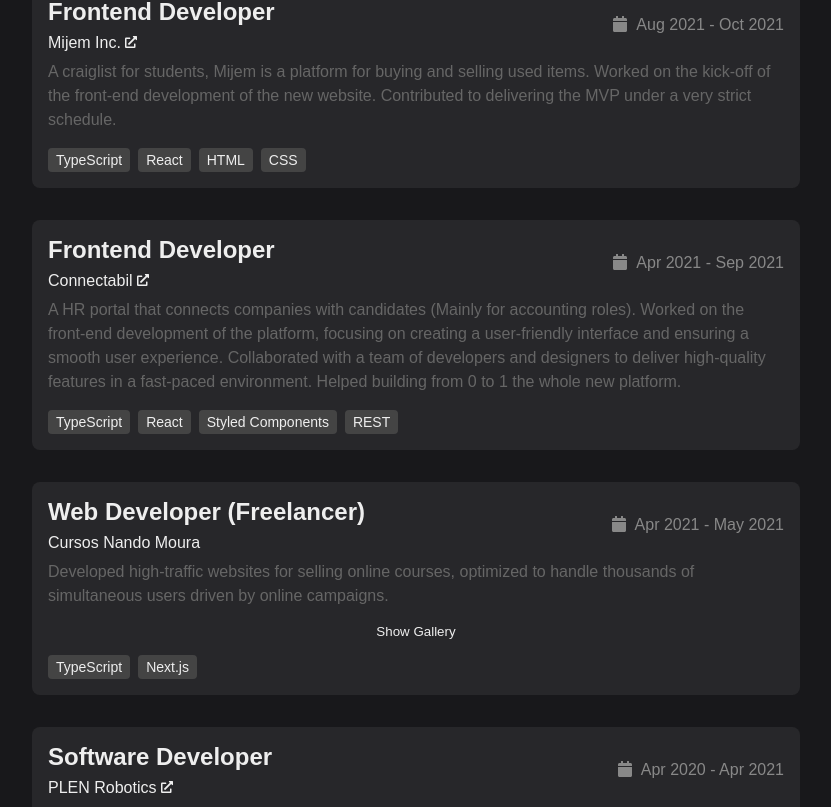
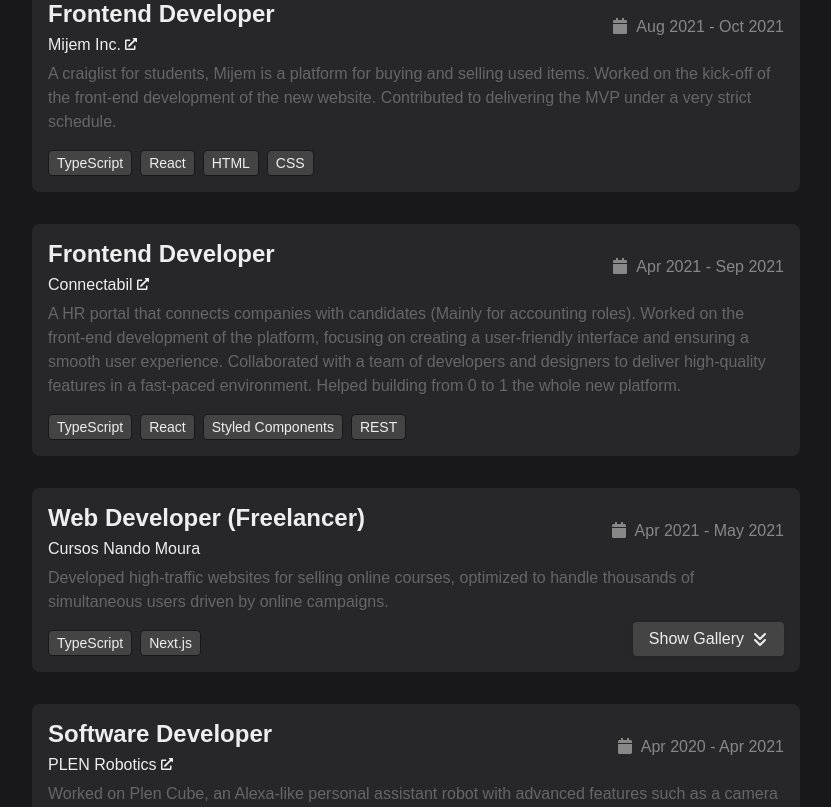
Before and after one commit to Forbrig/forbrig.github.io, a Next.js app: page /experiences in a window 1280 px wide. Shown: the part 453-1260 px from the top of the page, without its empty margins (224-1055 px from the left). Built offline with nearby package versions, Linux system fonts and the light colour scheme.

Commit message:
Enhances experience component styling and functionality

```diff
--- a/src/components/tag/tag.module.scss
+++ b/src/components/tag/tag.module.scss
@@ -4,4 +4,10 @@
   border-radius: 4px;
   font-size: 0.875rem;
   color: var(--text);
+  border: 1px solid var(--background);
+  transition: scale 0.3s ease;
+
+  &:hover {
+    scale: 1.1;
+  }
 }
--- a/src/components/timeline/components/experience/experience.module.scss
+++ b/src/components/timeline/components/experience/experience.module.scss
@@ -2,17 +2,6 @@
   position: relative;
   display: flex;
   gap: 1rem;
-
-  // .marker {
-  //   display: block;
-  //   position: relative;
-  //   z-index: 10;
-  //   width: 3rem;
-  //   height: 3rem;
-  //   background: transparent;
-  //   border: 4px solid #333;
-  //   border-radius: 50%;
-  // }
 
   .content {
     display: flex;
@@ -64,23 +53,18 @@
       flex-direction: column;
       gap: 0.5rem;
       margin-top: 0.5rem;
-
-      .toggle-gallery {
-        cursor: pointer;
-        color: var(--text);
-        background: none;
-        border: none;
-      }
+      align-items: center;
 
       .images {
         display: flex;
         flex-direction: column;
+        width: 100%;
 
         gap: 1rem;
         margin-top: 0.5rem;
 
         background-color: var(--background-card-secondary);
-        padding: 0.5rem;
+        padding: 1rem 0.5rem;
         border-radius: 8px;
 
         .imageContainer {
@@ -104,11 +88,43 @@
       }
     }
 
-    .technologies {
+    .footer {
       display: flex;
-      flex-wrap: wrap;
-      gap: 0.5rem;
-      margin-top: 0.5rem;
+      gap: 1rem;
+      justify-content: space-between;
+
+      .technologies {
+        display: flex;
+        flex-wrap: wrap;
+        gap: 0.5rem;
+        margin-top: 0.5rem;
+      }
+
+      .toggle-gallery {
+        display: flex;
+        width: fit-content;
+        justify-content: center;
+        align-items: center;
+        gap: 0.5rem;
+        padding: 0.5rem 1rem;
+        border-radius: 4px;
+
+        font-size: 1rem;
+        cursor: pointer;
+        color: var(--text);
+        background-color: var(--background-card-secondary);
+        border: none;
+        box-shadow: 0 2px 4px rgba(0, 0, 0, 0.1);
+
+        transition: scale 0.3s ease;
+        height: fit-content;
+        white-space: nowrap;
+        align-self: end;
+
+        &:hover {
+          scale: 1.05;
+        }
+      }
     }
   }
 }
--- a/src/components/timeline/components/experience/experience.tsx
+++ b/src/components/timeline/components/experience/experience.tsx
@@ -5,6 +5,7 @@
 import { Tag } from "@/components/tag";
 
 import styles from "./experience.module.scss";
+import { FaAnglesDown, FaAnglesUp } from "react-icons/fa6";
 
 export interface Experience {
   id: string;
@@ -33,10 +34,6 @@
 
   return (
     <div className={styles.experience}>
-      {/* <div className={styles.marker}>
-            <div className={styles.circle} />
-          </div> */}
-
       <div className={styles.content}>
         <div className={styles.header}>
           <div className={styles["title-and-company"]}>
@@ -58,17 +55,34 @@
 
         <p className={styles.description}>{experience.description}</p>
 
-        {experience.images && experience.images.length > 0 && (
-          <div className={styles.gallery}>
+        <div className={styles.footer}>
+          <div className={styles.technologies}>
+            {experience.technologies.map((tech, index) => (
+              <Tag key={index}>{tech}</Tag>
+            ))}
+          </div>
+
+          {experience.images && (
             <button
               className={styles["toggle-gallery"]}
               onClick={() => setShowImages((prev) => !prev)}
               type="button"
             >
-              {showImages ? "Hide Gallery" : "Show Gallery"}
+              {showImages ? (
+                <>
+                  Hide Gallery <FaAnglesUp />
+                </>
+              ) : (
+                <>
+                  Show Gallery <FaAnglesDown />
+                </>
+              )}
             </button>
+          )}
+        </div>
 
-            {showImages && (
+        {experience.images && showImages && (
+          <div className={styles.gallery}>
             <div className={styles.images}>
               {experience.images.map((image, i) => (
                 <div key={i} className={styles.imageContainer}>
@@ -88,14 +102,8 @@
                 </div>
               ))}
             </div>
-            )}
           </div>
         )}
-        <div className={styles.technologies}>
-          {experience.technologies.map((tech, index) => (
-            <Tag key={index}>{tech}</Tag>
-          ))}
-        </div>
       </div>
     </div>
   );
```
Lines whose indentation alone changed are shown as unchanged.
